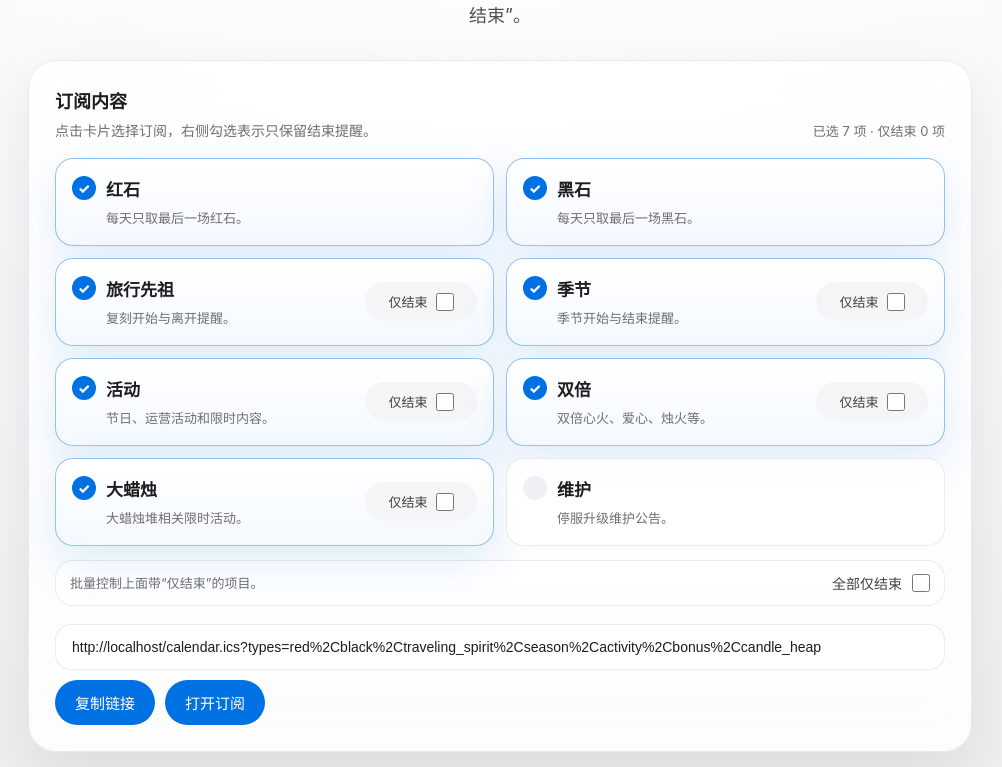
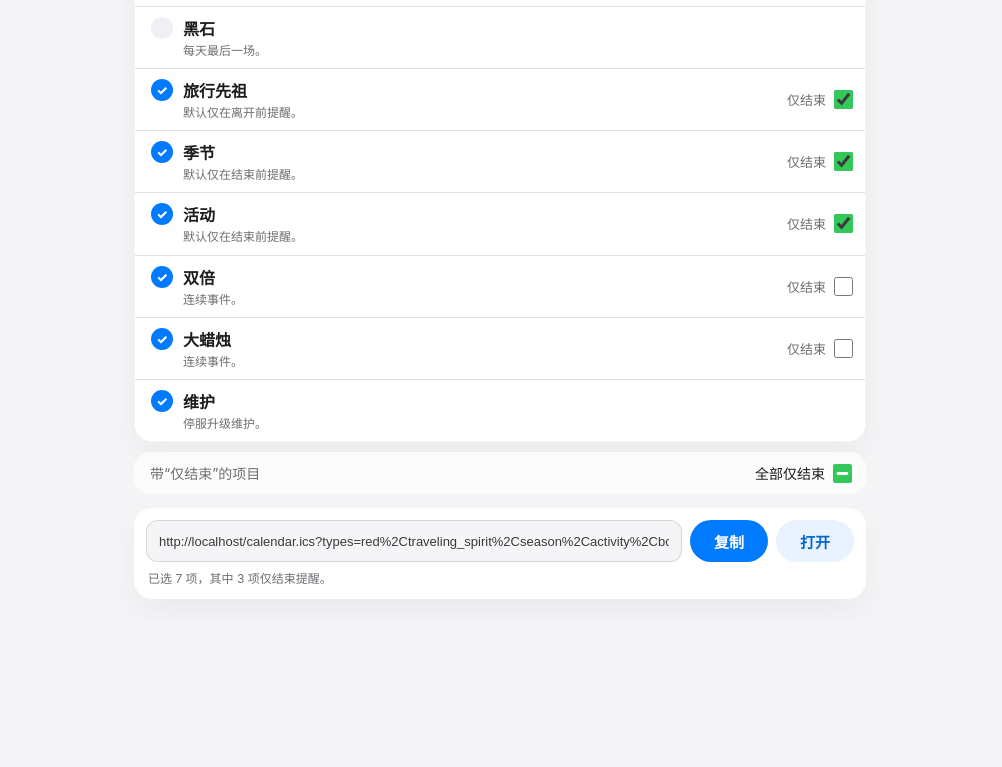
Before and after one commit to mosyoyo/mo-sky-stones, a website: page index.html in a window 1280 px wide. Shown: the part 212-979 px from the top of the page, without its empty margins (140-1142 px from the left). After the commit the page ends 835 px from the top, so only its background shows below. Drawn offline with Linux system fonts and the light colour scheme.

Commit message:
feat: compact subscription settings page

```diff
--- a/index.html
+++ b/index.html
@@ -8,13 +8,12 @@
     :root {
       color-scheme: light;
       --bg: #f5f5f7;
-      --panel: rgba(255, 255, 255, .82);
+      --card: #fff;
       --text: #1d1d1f;
       --muted: #6e6e73;
-      --line: rgba(0, 0, 0, .08);
-      --blue: #0071e3;
-      --blue-soft: #e8f2ff;
-      --shadow: 0 22px 60px rgba(0, 0, 0, .08);
+      --line: rgba(60, 60, 67, .16);
+      --blue: #007aff;
+      --green: #34c759;
       font-family: -apple-system, BlinkMacSystemFont, "SF Pro Text", "Segoe UI", sans-serif;
       background: var(--bg);
       color: var(--text);
@@ -23,334 +22,328 @@
     body {
       margin: 0;
       min-height: 100vh;
-      background:
-        radial-gradient(circle at 50% -8%, rgba(255, 255, 255, .98) 0, rgba(255, 255, 255, .42) 34%, rgba(245, 245, 247, 0) 62%),
-        linear-gradient(180deg, #fbfbfd 0%, var(--bg) 60%, #eeeeef 100%);
+      background: var(--bg);
     }
     main {
-      width: min(980px, 100%);
+      width: min(760px, 100%);
       margin: 0 auto;
-      padding: 64px 18px 42px;
+      padding: 28px 14px 24px;
     }
-    .hero {
-      max-width: 720px;
-      margin: 0 auto 30px;
-      text-align: center;
-    }
-    .eyebrow {
-      margin: 0 0 12px;
-      color: var(--muted);
-      font-size: 15px;
+    header {
+      padding: 6px 4px 16px;
     }
     h1 {
       margin: 0;
-      font-size: clamp(38px, 7vw, 70px);
-      line-height: 1.04;
+      font-size: clamp(30px, 7vw, 48px);
+      line-height: 1.08;
       letter-spacing: 0;
-      font-weight: 740;
+      font-weight: 760;
     }
     .lead {
-      max-width: 620px;
-      margin: 18px auto 0;
-      color: #515154;
-      font-size: 18px;
-      line-height: 1.55;
+      margin: 8px 0 0;
+      color: var(--muted);
+      font-size: 15px;
+      line-height: 1.45;
     }
-    section {
-      padding: 26px;
-      border: 1px solid var(--line);
-      border-radius: 28px;
-      background: var(--panel);
-      box-shadow: var(--shadow);
-      backdrop-filter: blur(18px);
+    .group-label {
+      margin: 0;
+      padding: 0 16px 7px;
+      color: var(--muted);
+      font-size: 12px;
+      font-weight: 650;
+      letter-spacing: .04em;
     }
-    .section-head {
-      display: flex;
-      justify-content: space-between;
-      align-items: end;
-      gap: 16px;
-      margin-bottom: 16px;
+    .settings {
+      overflow: hidden;
+      border: 1px solid rgba(0, 0, 0, .04);
+      border-radius: 18px;
+      background: var(--card);
+      box-shadow: 0 12px 32px rgba(0, 0, 0, .05);
     }
-    h2 {
-      margin: 0;
-      font-size: 18px;
-      letter-spacing: 0;
-    }
-    .hint {
-      margin: 6px 0 0;
-      color: var(--muted);
-      font-size: 14px;
-      line-height: 1.65;
-    }
-    .option-grid {
-      display: grid;
-      grid-template-columns: repeat(2, minmax(0, 1fr));
-      gap: 12px;
-    }
-    .option-card {
+    .item {
       display: grid;
       grid-template-columns: minmax(0, 1fr) auto;
       align-items: center;
-      gap: 14px;
-      min-height: 88px;
-      padding: 16px;
-      border: 1px solid rgba(0, 0, 0, .08);
-      border-radius: 18px;
-      background: rgba(255, 255, 255, .72);
+      min-height: 54px;
+      padding: 9px 12px 9px 16px;
       cursor: pointer;
-      transition: transform .16s ease, border-color .16s ease, box-shadow .16s ease, background .16s ease;
       user-select: none;
     }
-    .option-card.no-end {
-      grid-template-columns: 1fr;
+    .item + .item {
+      border-top: 1px solid var(--line);
     }
-    .option-card:hover {
-      transform: translateY(-1px);
-      border-color: rgba(0, 113, 227, .24);
-      box-shadow: 0 14px 34px rgba(0, 113, 227, .08);
-    }
-    .option-card.is-on {
-      border-color: rgba(0, 113, 227, .42);
-      background: linear-gradient(180deg, #ffffff 0%, #f4f9ff 100%);
-      box-shadow: 0 16px 44px rgba(0, 113, 227, .12);
-    }
-    .option-title {
+    .item-title {
       display: flex;
       align-items: center;
       gap: 10px;
       min-width: 0;
-      font-size: 17px;
-      font-weight: 680;
+      font-size: 16px;
+      font-weight: 620;
     }
-    .mark {
-      display: inline-grid;
+    .checkmark {
+      display: grid;
       place-items: center;
-      flex: 0 0 auto;
-      width: 24px;
-      height: 24px;
+      width: 22px;
+      height: 22px;
       border-radius: 50%;
       background: #eef0f3;
       color: transparent;
-      font-size: 14px;
+      font-size: 13px;
       font-weight: 800;
+      flex: 0 0 auto;
     }
-    .option-card.is-on .mark {
+    .item.is-on .checkmark {
       background: var(--blue);
       color: #fff;
     }
-    .option-desc {
-      margin: 8px 0 0 34px;
+    .item-note {
+      margin: 3px 0 0 32px;
       color: var(--muted);
-      font-size: 13px;
-      line-height: 1.45;
+      font-size: 12px;
+      line-height: 1.35;
     }
-    .end-toggle {
-      display: inline-flex;
+    .end-control {
+      display: flex;
       align-items: center;
-      justify-content: center;
       gap: 8px;
-      min-width: 112px;
-      padding: 10px 12px;
-      border-radius: 999px;
-      background: #f5f5f7;
-      color: #424245;
+      min-width: 96px;
+      justify-content: flex-end;
+      color: var(--muted);
       font-size: 13px;
       white-space: nowrap;
     }
-    .end-toggle input,
-    .bulk-toggle input {
-      width: 18px;
-      height: 18px;
+    .item:not(.is-on) .end-control {
+      opacity: .45;
+    }
+    input[type="checkbox"] {
+      width: 19px;
+      height: 19px;
       margin: 0;
-      accent-color: var(--blue);
+      accent-color: var(--green);
     }
-    .option-card:not(.is-on) .end-toggle {
-      opacity: .48;
-    }
-    .bulk-row {
+    .bulk {
       display: flex;
       justify-content: space-between;
       align-items: center;
-      gap: 14px;
-      margin: 14px 0 18px;
-      padding: 12px 14px;
-      border: 1px solid var(--line);
-      border-radius: 18px;
-      background: rgba(255, 255, 255, .62);
+      gap: 12px;
+      margin-top: 10px;
+      padding: 11px 14px 11px 16px;
+      border-radius: 16px;
+      background: rgba(255, 255, 255, .72);
+      color: var(--muted);
+      font-size: 14px;
     }
-    .bulk-toggle {
-      display: inline-flex;
+    .bulk label {
+      display: flex;
       align-items: center;
-      gap: 10px;
-      color: #424245;
-      font-size: 14px;
+      gap: 8px;
+      color: var(--text);
       cursor: pointer;
       white-space: nowrap;
     }
-    .linkbox {
+    .link-panel {
+      margin-top: 14px;
+      padding: 12px;
+      border-radius: 18px;
+      background: var(--card);
+      box-shadow: 0 12px 32px rgba(0, 0, 0, .05);
+    }
+    .url-row {
       display: grid;
-      gap: 10px;
-      margin-top: 18px;
+      grid-template-columns: minmax(0, 1fr) auto auto;
+      gap: 8px;
+      align-items: center;
     }
     input[type="text"] {
       width: 100%;
       min-width: 0;
-      padding: 14px 16px;
-      border: 1px solid rgba(0, 0, 0, .08);
-      border-radius: 16px;
-      background: #fff;
-      color: var(--text);
-      font-size: 14px;
-    }
-    .row {
-      display: flex;
-      gap: 10px;
+      height: 42px;
+      padding: 0 12px;
+      border: 1px solid var(--line);
+      border-radius: 12px;
+      background: #f5f5f7;
+      color: #3a3a3c;
+      font-size: 13px;
     }
     button,
     a.button {
+      display: inline-flex;
+      align-items: center;
+      justify-content: center;
+      height: 42px;
+      min-width: 78px;
       border: 0;
       border-radius: 999px;
       background: var(--blue);
       color: #fff;
-      padding: 12px 20px;
+      padding: 0 16px;
       font: inherit;
       font-size: 15px;
-      text-align: center;
+      font-weight: 650;
       text-decoration: none;
       cursor: pointer;
       white-space: nowrap;
     }
-    .ghost {
-      background: var(--blue-soft);
+    a.button {
+      background: #e9f2ff;
       color: #0066cc;
     }
-    .preview {
-      margin: 0;
+    .summary {
+      margin: 8px 2px 0;
       color: var(--muted);
-      font-size: 13px;
-      line-height: 1.6;
+      font-size: 12px;
+      line-height: 1.45;
     }
-    @media (max-width: 720px) {
-      main { padding-top: 46px; }
-      section {
-        padding: 18px;
-        border-radius: 22px;
+    @media (max-width: 640px) {
+      main {
+        padding: 14px 10px 14px;
       }
-      .hero { margin-bottom: 24px; }
-      .lead { font-size: 16px; }
-      .section-head,
-      .bulk-row {
-        align-items: stretch;
-        flex-direction: column;
+      header {
+        padding-bottom: 10px;
       }
-      .option-grid { grid-template-columns: 1fr; }
-      .option-card {
-        min-height: 80px;
-        padding: 14px;
+      h1 {
+        font-size: 30px;
       }
-      .end-toggle { min-width: 104px; }
-      .row { flex-direction: column; }
+      .lead {
+        font-size: 13px;
+      }
+      .group-label {
+        padding-left: 10px;
+      }
+      .settings {
+        border-radius: 16px;
+      }
+      .item {
+        min-height: 47px;
+        padding: 7px 10px 7px 12px;
+      }
+      .item-title {
+        font-size: 15px;
+      }
+      .item-note {
+        display: none;
+      }
+      .end-control {
+        min-width: 86px;
+        font-size: 12px;
+      }
+      .bulk {
+        margin-top: 8px;
+        padding: 9px 10px 9px 12px;
+        font-size: 12px;
+      }
+      .link-panel {
+        margin-top: 10px;
+        padding: 10px;
+      }
+      .url-row {
+        grid-template-columns: 1fr 1fr;
+      }
+      input[type="text"] {
+        grid-column: 1 / -1;
+        height: 38px;
+      }
+      button,
+      a.button {
+        width: 100%;
+        height: 38px;
+        min-width: 0;
+      }
+      .summary {
+        font-size: 11px;
+      }
     }
   </style>
 </head>
 <body>
   <main>
-    <div class="hero">
-      <p class="eyebrow">Sky: Children of the Light</p>
+    <header>
       <h1>光遇日历订阅</h1>
-      <p class="lead">点亮想关注的内容，复制链接后添加到手机日历。需要少打扰的项目，勾上“仅结束”。</p>
+      <p class="lead">选好内容，复制链接，添加到手机日历。</p>
+    </header>
+
+    <p class="group-label">订阅内容</p>
+    <section class="settings" id="options">
+      <div class="item is-on" data-type="red">
+        <div>
+          <div class="item-title"><span class="checkmark">✓</span><span>红石</span></div>
+          <p class="item-note">每天最后一场。</p>
+        </div>
+      </div>
+      <div class="item" data-type="black">
+        <div>
+          <div class="item-title"><span class="checkmark">✓</span><span>黑石</span></div>
+          <p class="item-note">每天最后一场。</p>
+        </div>
+      </div>
+      <div class="item is-on" data-type="traveling_spirit">
+        <div>
+          <div class="item-title"><span class="checkmark">✓</span><span>旅行先祖</span></div>
+          <p class="item-note">默认仅在离开前提醒。</p>
+        </div>
+        <label class="end-control"><span>仅结束</span><input type="checkbox" data-endonly="traveling_spirit" checked></label>
+      </div>
+      <div class="item is-on" data-type="season">
+        <div>
+          <div class="item-title"><span class="checkmark">✓</span><span>季节</span></div>
+          <p class="item-note">默认仅在结束前提醒。</p>
+        </div>
+        <label class="end-control"><span>仅结束</span><input type="checkbox" data-endonly="season" checked></label>
+      </div>
+      <div class="item is-on" data-type="activity">
+        <div>
+          <div class="item-title"><span class="checkmark">✓</span><span>活动</span></div>
+          <p class="item-note">默认仅在结束前提醒。</p>
+        </div>
+        <label class="end-control"><span>仅结束</span><input type="checkbox" data-endonly="activity" checked></label>
+      </div>
+      <div class="item is-on" data-type="bonus">
+        <div>
+          <div class="item-title"><span class="checkmark">✓</span><span>双倍</span></div>
+          <p class="item-note">连续事件。</p>
+        </div>
+        <label class="end-control"><span>仅结束</span><input type="checkbox" data-endonly="bonus"></label>
+      </div>
+      <div class="item is-on" data-type="candle_heap">
+        <div>
+          <div class="item-title"><span class="checkmark">✓</span><span>大蜡烛</span></div>
+          <p class="item-note">连续事件。</p>
+        </div>
+        <label class="end-control"><span>仅结束</span><input type="checkbox" data-endonly="candle_heap"></label>
+      </div>
+      <div class="item is-on" data-type="maintenance">
+        <div>
+          <div class="item-title"><span class="checkmark">✓</span><span>维护</span></div>
+          <p class="item-note">停服升级维护。</p>
+        </div>
+      </div>
+    </section>
+
+    <div class="bulk">
+      <span>带“仅结束”的项目</span>
+      <label><span>全部仅结束</span><input id="endOnlyAll" type="checkbox"></label>
     </div>
 
-    <section>
-      <div class="section-head">
-        <div>
-          <h2>订阅内容</h2>
-          <p class="hint">点击卡片选择订阅，右侧勾选表示只保留结束提醒。</p>
-        </div>
-        <p class="preview" id="preview"></p>
+    <section class="link-panel">
+      <div class="url-row">
+        <input id="url" type="text" readonly>
+        <button id="copy" type="button">复制</button>
+        <a id="open" class="button" href="#">打开</a>
       </div>
-
-      <div class="option-grid" id="options">
-        <div class="option-card no-end is-on" data-type="red">
-          <div>
-            <div class="option-title"><span class="mark">✓</span><span>红石</span></div>
-            <p class="option-desc">每天只取最后一场红石。</p>
-          </div>
-        </div>
-        <div class="option-card no-end is-on" data-type="black">
-          <div>
-            <div class="option-title"><span class="mark">✓</span><span>黑石</span></div>
-            <p class="option-desc">每天只取最后一场黑石。</p>
-          </div>
-        </div>
-        <div class="option-card is-on" data-type="traveling_spirit">
-          <div>
-            <div class="option-title"><span class="mark">✓</span><span>旅行先祖</span></div>
-            <p class="option-desc">复刻开始与离开提醒。</p>
-          </div>
-          <label class="end-toggle"><span>仅结束</span><input type="checkbox" data-endonly="traveling_spirit"></label>
-        </div>
-        <div class="option-card is-on" data-type="season">
-          <div>
-            <div class="option-title"><span class="mark">✓</span><span>季节</span></div>
-            <p class="option-desc">季节开始与结束提醒。</p>
-          </div>
-          <label class="end-toggle"><span>仅结束</span><input type="checkbox" data-endonly="season"></label>
-        </div>
-        <div class="option-card is-on" data-type="activity">
-          <div>
-            <div class="option-title"><span class="mark">✓</span><span>活动</span></div>
-            <p class="option-desc">节日、运营活动和限时内容。</p>
-          </div>
-          <label class="end-toggle"><span>仅结束</span><input type="checkbox" data-endonly="activity"></label>
-        </div>
-        <div class="option-card is-on" data-type="bonus">
-          <div>
-            <div class="option-title"><span class="mark">✓</span><span>双倍</span></div>
-            <p class="option-desc">双倍心火、爱心、烛火等。</p>
-          </div>
-          <label class="end-toggle"><span>仅结束</span><input type="checkbox" data-endonly="bonus"></label>
-        </div>
-        <div class="option-card is-on" data-type="candle_heap">
-          <div>
-            <div class="option-title"><span class="mark">✓</span><span>大蜡烛</span></div>
-            <p class="option-desc">大蜡烛堆相关限时活动。</p>
-          </div>
-          <label class="end-toggle"><span>仅结束</span><input type="checkbox" data-endonly="candle_heap"></label>
-        </div>
-        <div class="option-card no-end" data-type="maintenance">
-          <div>
-            <div class="option-title"><span class="mark">✓</span><span>维护</span></div>
-            <p class="option-desc">停服升级维护公告。</p>
-          </div>
-        </div>
-      </div>
-
-      <div class="bulk-row">
-        <p class="preview">批量控制上面带“仅结束”的项目。</p>
-        <label class="bulk-toggle"><span>全部仅结束</span><input id="endOnlyAll" type="checkbox"></label>
-      </div>
-
-      <div class="linkbox">
-        <input id="url" type="text" readonly>
-        <div class="row">
-          <button id="copy" type="button">复制链接</button>
-          <a id="open" class="button ghost" href="#">打开订阅</a>
-        </div>
-      </div>
+      <p class="summary" id="summary"></p>
     </section>
   </main>
 
   <script>
-    const cards = [...document.querySelectorAll('.option-card')];
+    const items = [...document.querySelectorAll('.item')];
     const endOnlyChecks = [...document.querySelectorAll('input[data-endonly]')];
     const endOnlyAll = document.querySelector('#endOnlyAll');
     const urlInput = document.querySelector('#url');
     const openLink = document.querySelector('#open');
-    const preview = document.querySelector('#preview');
+    const summary = document.querySelector('#summary');
 
     function selectedTypes() {
-      return cards.filter(card => card.classList.contains('is-on')).map(card => card.dataset.type);
+      return items.filter(item => item.classList.contains('is-on')).map(item => item.dataset.type);
     }
 
     function selectedEndOnly() {
@@ -375,14 +368,14 @@
       const value = `${location.origin}/calendar.ics?${params.toString()}`;
       urlInput.value = value;
       openLink.href = value;
-      preview.textContent = `已选 ${types.length} 项 · 仅结束 ${endOnly.length} 项`;
+      summary.textContent = `已选 ${types.length} 项，其中 ${endOnly.length} 项仅结束提醒。`;
       syncEndOnlyAll();
     }
 
-    cards.forEach(card => {
-      card.addEventListener('click', event => {
-        if (event.target.closest('.end-toggle')) return;
-        card.classList.toggle('is-on');
+    items.forEach(item => {
+      item.addEventListener('click', event => {
+        if (event.target.closest('.end-control')) return;
+        item.classList.toggle('is-on');
         update();
       });
     });
```
